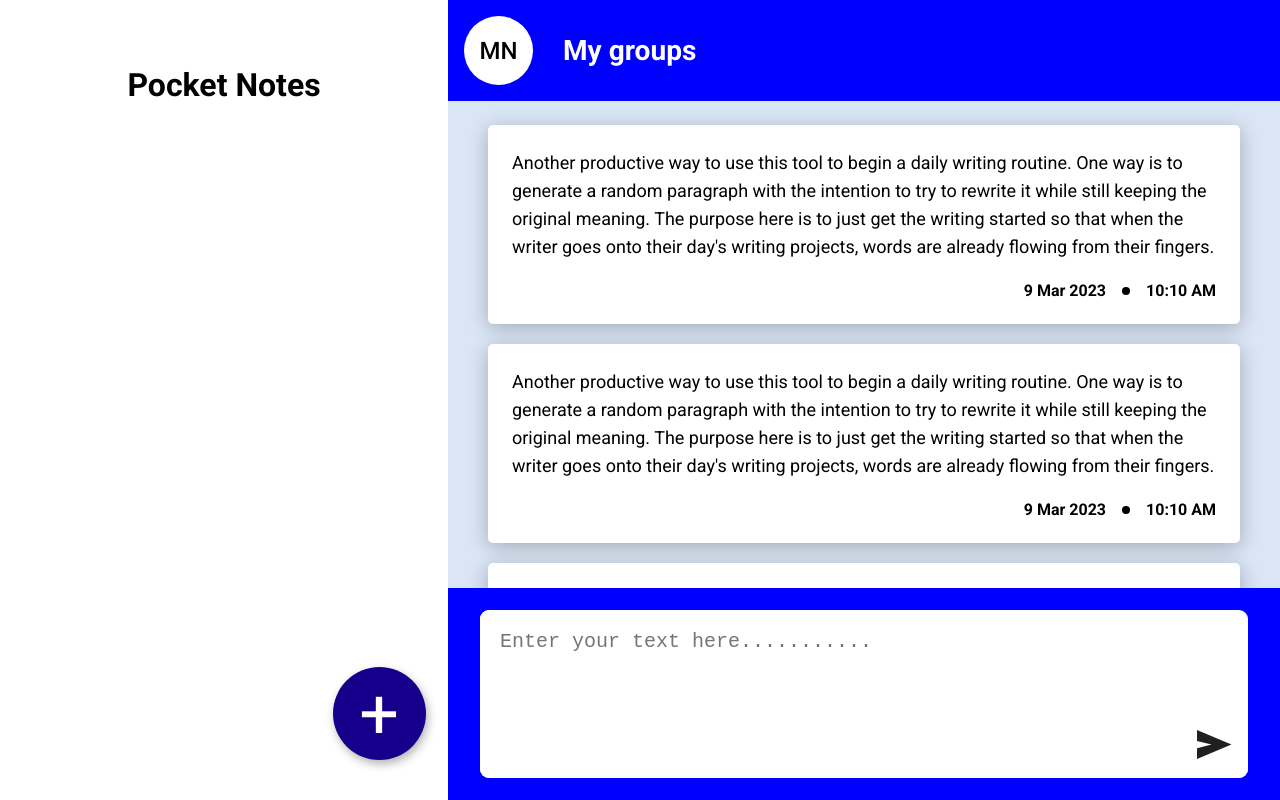
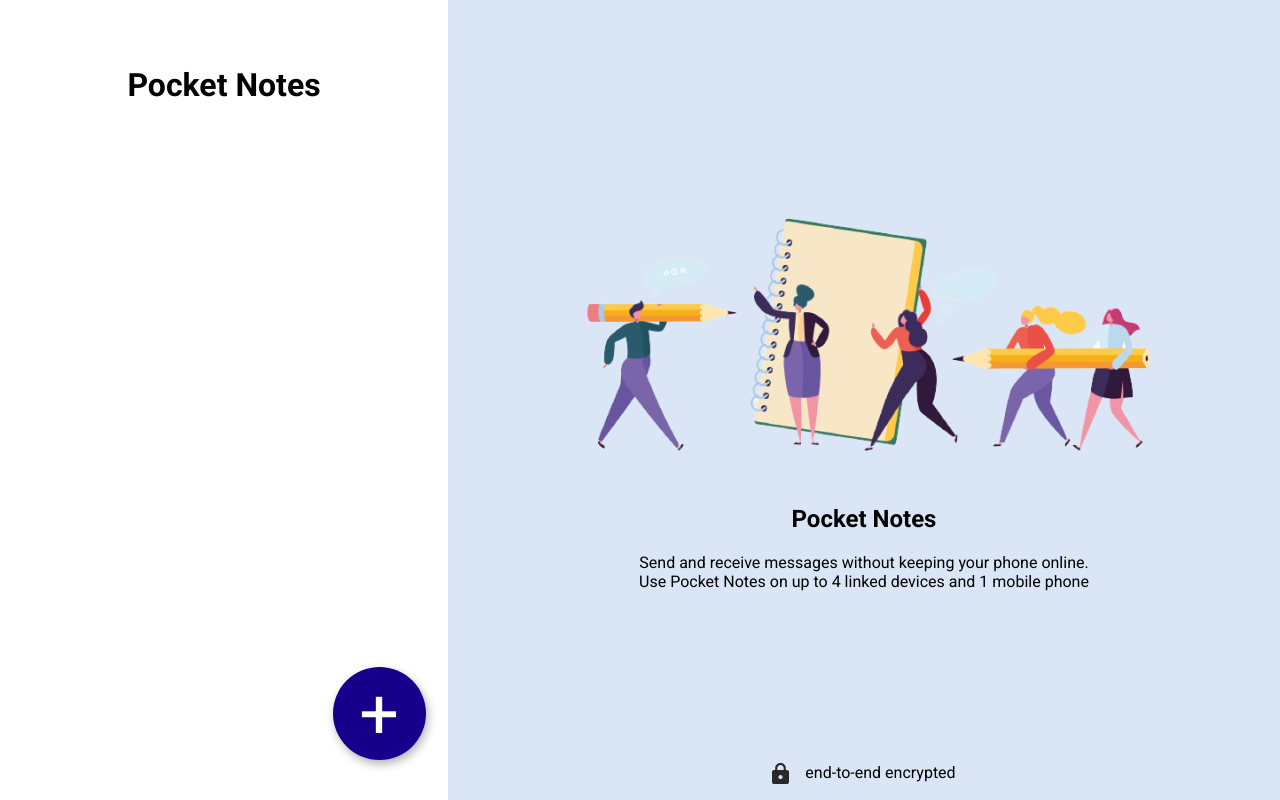
Before and after one commit to akshaysingh02/pocket-notes, a React (Create React App) app: page / in a window 1280 px wide. Built offline with nearby package versions, Linux system fonts and the light colour scheme; the HTML template or start-up script is replaced by a standard one.

Commit message:
Commiting before remove the old notes adding logic

```diff
--- a/src/App.jsx
+++ b/src/App.jsx
@@ -19,34 +19,57 @@ function App() {
     localStorage.setItem("groups", JSON.stringify(groups));
   }, [groups]);
 
-  // useEffect(() => {
-  //   if (selectedGroup) {
-  //     const storedNotes =
-  //       JSON.parse(localStorage.getItem(`notes_${selectedGroup}`)) || [];
-  //     setNotes(storedNotes);
-  //   }
-  // }, [selectedGroup]);
+  useEffect(() => {
+    if (selectedGroup) {
+      const storedNotes =
+        JSON.parse(localStorage.getItem(`notes_${selectedGroup}`)) || [];
+      setNotes(storedNotes);
+    }
+  }, [selectedGroup]);
 
   const addGroup = (group) => {
     const newGroup = { ...group, id: Date.now().toString() };
     setGroups([...groups, newGroup]);
     localStorage.setItem("groups", JSON.stringify([...groups, newGroup]));
+
+    setNotes([
+      ...notes,
+      {
+        content: "Thank you for choosing pocket notes",
+        date: new Date().toLocaleDateString(),
+        time: new Date().toLocaleTimeString(),
+      },
+    ]);
+    localStorage.setItem(
+      `notes_${newGroup.id}`,
+      JSON.stringify([
+        {
+          content: "Thank you for choosing pocket notes",
+          date: new Date().toLocaleDateString(),
+          time: new Date().toLocaleTimeString(),
+        },
+      ])
+    );
   };
 
-  // const selectGroup = (groupId) => {
-  //   setSelectedGroup(groupId);
-  // };
+  const selectGroup = (groupId) => {
+    setSelectedGroup(groupId);
+  };
 
+  const selectedGroupData = selectGroup
+    ? groups.find((group) => group.id === selectGroup)
+    : null;
 
   return (
     <div className="App">
       <ModalContextProvider>
-        <GroupList groups={groups}  />
+        <GroupList groups={groups} selectGroup={selectGroup} />
         <NoteTakingArea
+          selectedGroup={selectedGroupData}
           notes={notes}
           setNotes={setNotes}
         />
-        <PopupModal addGroup={addGroup}/>
+        <PopupModal addGroup={addGroup} />
       </ModalContextProvider>
     </div>
   );
--- a/src/components/Group.jsx
+++ b/src/components/Group.jsx
@@ -8,19 +8,17 @@ const getInitials = (name) => {
   return (firstInitial + lastInitial).toUpperCase();
 };
 
-function Group({ groups, selectGroup }) {
+function Group({ group, selectGroup }) {
 
   return (
-    <ul>
-      {groups.map((group) => (
-        <li key={group.id} onClick={()=>selectGroup(group.id)}>
-          <div className="group-wrapper">
-            <div className="group-initials-wrapper" style={{backgroundColor: group.color}} >{getInitials(group.name)}</div>
-            <h3>{group.name}</h3>
-          </div>
-        </li>
-      ))}
-    </ul>
+    <li key={group.id} onClick={() => selectGroup(group.id)}>
+      <div className="group-wrapper">
+        <div className="group-initials-wrapper" style={{ backgroundColor: group.color }}>
+          {getInitials(group.name)}
+        </div>
+        <h3>{group.name}</h3>
+      </div>
+    </li>
   );
 }
 
--- a/src/components/GroupList.jsx
+++ b/src/components/GroupList.jsx
@@ -2,8 +2,8 @@ import "../styles/GroupList.scss";
 import Group from "./Group";
 import { useModalContext } from "../Contexts/ModalContext";
 
-function GroupList({groups, selectGroup}) {
-  const {showPopup} = useModalContext()
+function GroupList({ groups, selectGroup }) {
+  const { showPopup } = useModalContext();
   return (
     <>
       <div className="left-wrapper">
@@ -11,9 +11,13 @@ function GroupList({groups, selectGroup}) {
           <h1>Pocket Notes</h1>
         </div>
         <div className="groups-container">
-          <Group groups={groups} selectGroup={selectGroup}/>
+        <ul>
+          {groups.map((group) => (
+            <Group key={group.id} group={group} selectGroup={selectGroup} />
+          ))}
+        </ul>
         </div>
-        <div className="add-group-btn" onClick={showPopup} >
+        <div className="add-group-btn" onClick={showPopup}>
           +
         </div>
       </div>
--- a/src/components/NoteTakingArea.jsx
+++ b/src/components/NoteTakingArea.jsx
@@ -2,12 +2,15 @@ import NotesHolder from "./NotesHolder";
 import EmptyArea from "./emptyArea";
 
 
-function NoteTakingArea() {
+function NoteTakingArea({selectedGroup, notes, setNotes}) {
   return (
     <>
       <div className="right-wrapper">
-        {/* <EmptyArea /> */}
-        <NotesHolder />
+        {selectedGroup ? (
+          <NotesHolder selectedGroup={selectedGroup} notes={notes} setNotes={setNotes} />
+        ) : (
+        <EmptyArea />
+        )}
       </div>
     </>
   );
--- a/src/components/NotesHolder.jsx
+++ b/src/components/NotesHolder.jsx
@@ -9,137 +9,53 @@ const getInitials = (name) => {
   return (firstInitial + lastInitial).toUpperCase();
 };
 
-function NotesHolder({ group }) {
+function NotesHolder({ selectedGroup, notes, setNotes }) {
   const [note, setNote] = useState("");
   const handleChange = (event) => {
     setNote(event.target.value);
   };
 
   const handleSubmit = () => {
-    // Handle submission logic here
+    const newNote = {
+      content: note,
+      date: new Date().toLocaleDateString(),
+      time: new Date().toLocaleTimeString(),
+    };
+    setNotes([...notes, newNote]);
+    setNote("");
   };
 
   return (
     <>
       <div className="notes-area">
-        <div className="notes-header" style={{ backgroundColor: "blue" }}>
+        <div className="notes-header" style={{ backgroundColor: "#001F8B" }}>
           <div
             className="group-initials_header"
-            // style={{ backgroundColor: group.color }}
+            style={{ backgroundColor: selectedGroup.color }}
           >
-            MN
+            {getInitials(selectedGroup.name)}
           </div>
-          <h3>My groups</h3>
+          <h3>{selectedGroup.name}</h3>
         </div>
 
         <div className="notes-content-wrapper">
-          <div className="notes-block">
-            <div className="notes-data">
-              <p>
-                Another productive way to use this tool to begin a daily writing
-                routine. One way is to generate a random paragraph with the
-                intention to try to rewrite it while still keeping the original
-                meaning. The purpose here is to just get the writing started so
-                that when the writer goes onto their day's writing projects,
-                words are already flowing from their fingers.
-              </p>
+          {notes.map((note, index) => (
+            <div className="notes-block" key={index}>
+              <div className="notes-data">
+                <p>{note.content}</p>
+              </div>
+              <div className="notes-creation-time">
+                <p>{note.date}</p>
+                <div className="divider" />
+                <p>{note.time}</p>
+              </div>
             </div>
-            <div className="notes-creation-time">
-              <p>9 Mar 2023</p>
-              <div className="divider" />
-              <p>10:10 AM</p>
-            </div>
-          </div>
-          <div className="notes-block">
-            <div className="notes-data">
-              <p>
-                Another productive way to use this tool to begin a daily writing
-                routine. One way is to generate a random paragraph with the
-                intention to try to rewrite it while still keeping the original
-                meaning. The purpose here is to just get the writing started so
-                that when the writer goes onto their day's writing projects,
-                words are already flowing from their fingers.
-              </p>
-            </div>
-            <div className="notes-creation-time">
-              <p>9 Mar 2023</p>
-              <div className="divider" />
-              <p>10:10 AM</p>
-            </div>
-          </div>
-          <div className="notes-block">
-            <div className="notes-data">
-              <p>
-                Another productive way to use this tool to begin a daily writing
-                routine. One way is to generate a random paragraph with the
-                intention to try to rewrite it while still keeping the original
-                meaning. The purpose here is to just get the writing started so
-                that when the writer goes onto their day's writing projects,
-                words are already flowing from their fingers.
-              </p>
-            </div>
-            <div className="notes-creation-time">
-              <p>9 Mar 2023</p>
-              <div className="divider" />
-              <p>10:10 AM</p>
-            </div>
-          </div>
-          <div className="notes-block">
-            <div className="notes-data">
-              <p>
-                Another productive way to use this tool to begin a daily writing
-                routine. One way is to generate a random paragraph with the
-                intention to try to rewrite it while still keeping the original
-                meaning. The purpose here is to just get the writing started so
-                that when the writer goes onto their day's writing projects,
-                words are already flowing from their fingers.
-              </p>
-            </div>
-            <div className="notes-creation-time">
-              <p>9 Mar 2023</p>
-              <div className="divider" />
-              <p>10:10 AM</p>
-            </div>
-          </div>
-          <div className="notes-block">
-            <div className="notes-data">
-              <p>
-                Another productive way to use this tool to begin a daily writing
-                routine. One way is to generate a random paragraph with the
-                intention to try to rewrite it while still keeping the original
-                meaning. The purpose here is to just get the writing started so
-                that when the writer goes onto their day's writing projects,
-                words are already flowing from their fingers.
-              </p>
-            </div>
-            <div className="notes-creation-time">
-              <p>9 Mar 2023</p>
-              <div className="divider" />
-              <p>10:10 AM</p>
-            </div>
-          </div>
-          <div className="notes-block">
-            <div className="notes-data">
-              <p>
-                Another productive way to use this tool to begin a daily writing
-                routine. One way is to generate a random paragraph with the
-                intention to try to rewrite it while still keeping the original
-                meaning. The purpose here is to just get the writing started so
-                that when the writer goes onto their day's writing projects,
-                words are already flowing from their fingers.
-              </p>
-            </div>
-            <div className="notes-creation-time">
-              <p>9 Mar 2023</p>
-              <div className="divider" />
-              <p>10:10 AM</p>
-            </div>
-          </div>
+          ))}
         </div>
 
         <div
           className="notes-writing-wrapper"
-          style={{ backgroundColor: "blue" }}
+          style={{ backgroundColor: "#001F8B" }}
         >
           <div className="notes-input-wrapper">
             <textarea
@@ -151,7 +67,7 @@ function NotesHolder({ group }) {
               className="notes-submit-button"
               disabled={!note.trim()}
               onClick={handleSubmit}
-              style={{ cursor: note.trim() ? 'pointer' : 'not-allowed' }}
+              style={{ cursor: note.trim() ? "pointer" : "not-allowed" }}
             >
               <img
                 src={submitIcon}
--- a/src/components/PopupModal.jsx
+++ b/src/components/PopupModal.jsx
@@ -1,4 +1,3 @@
-import { useState } from "react";
 import Popup from "./Popup";
 import { useModalContext } from "../Contexts/ModalContext";
 
--- a/src/styles/NotesHolder.scss
+++ b/src/styles/NotesHolder.scss
@@ -22,7 +22,7 @@
     justify-content: center;
     align-items: center;
     background-color: white;
-    color: black;
+    color: white;
     font-size: 24px;
     font-weight: 500;
 }
```
